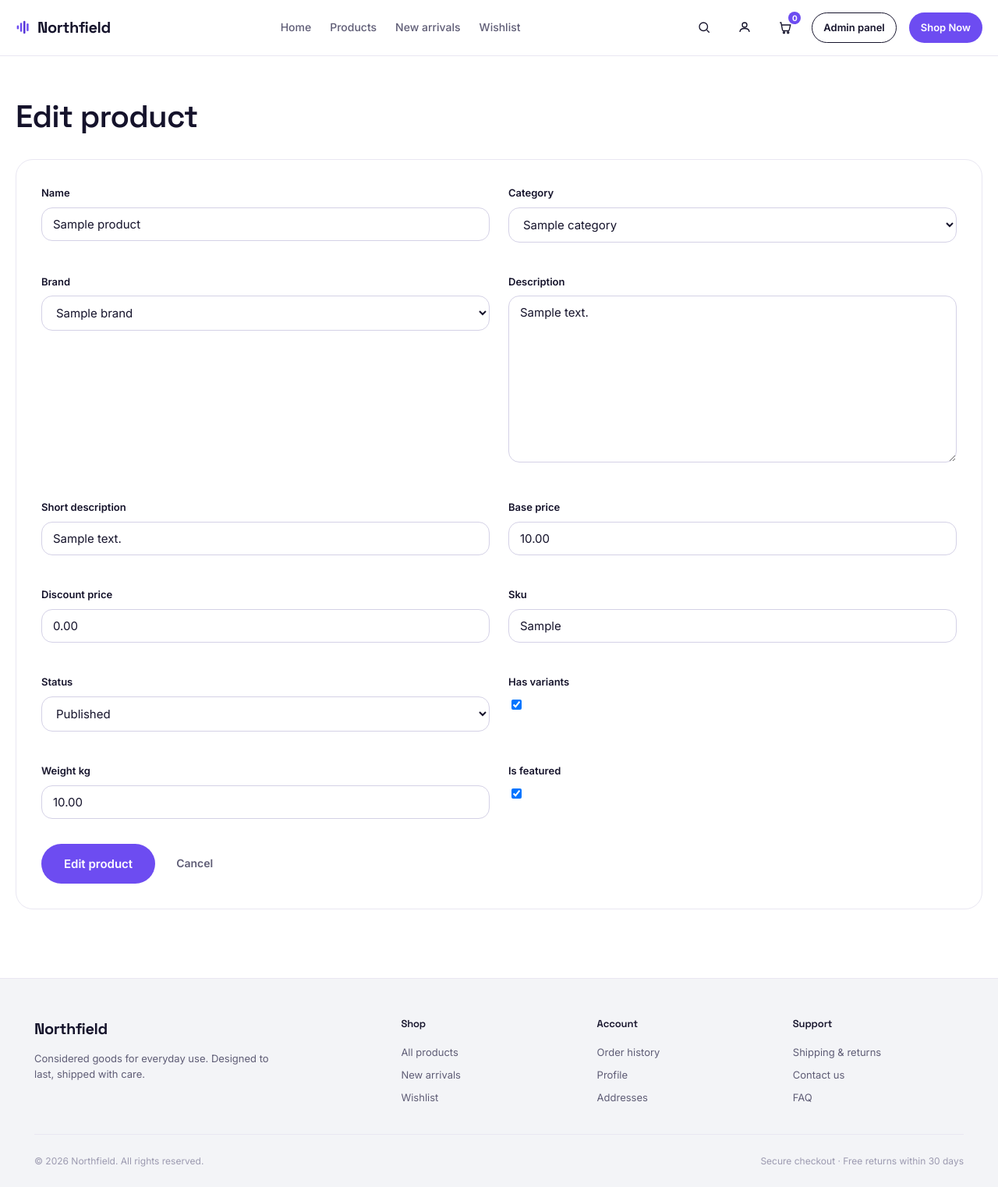
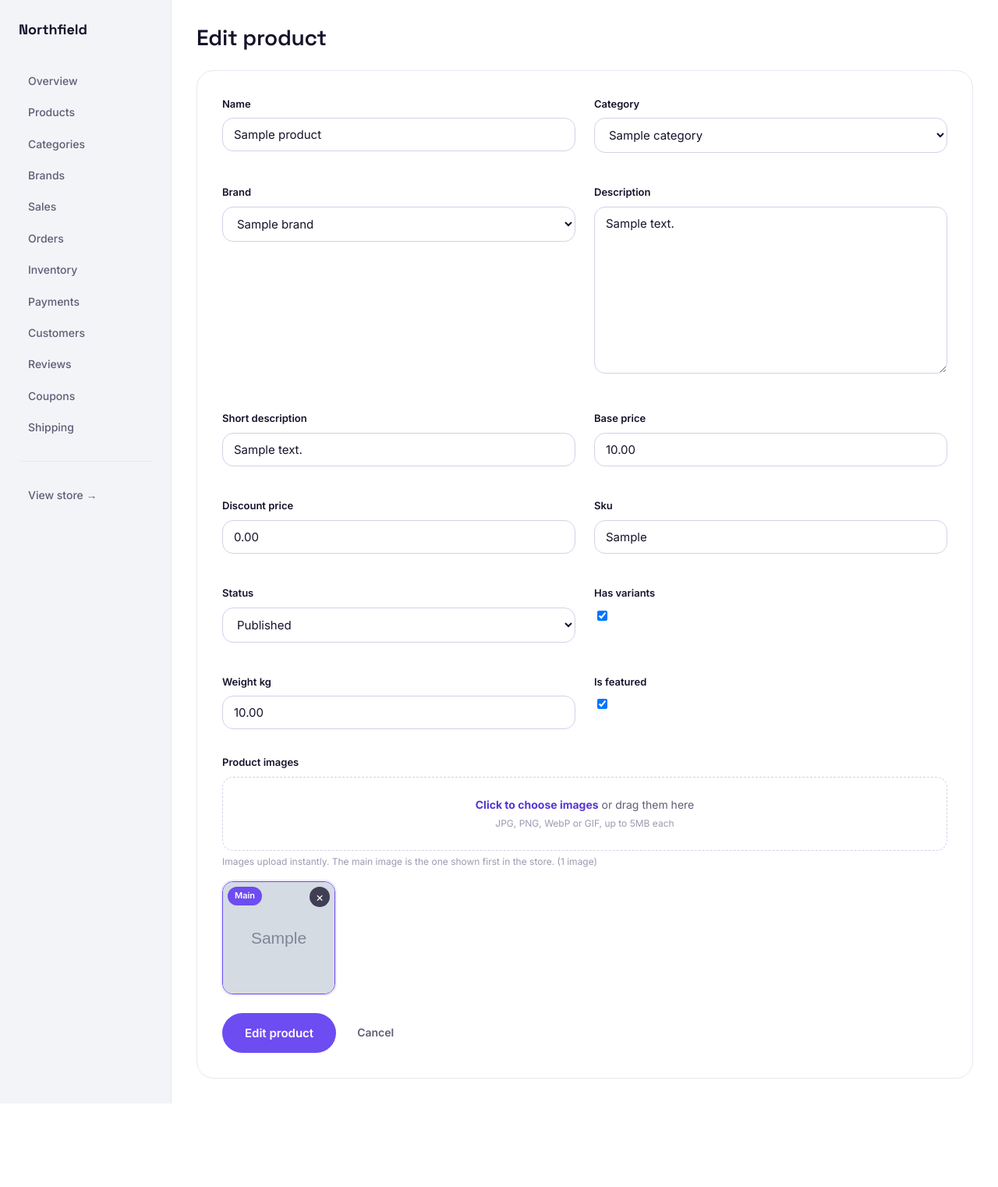
Before and after one commit to Kreativeweb003/ecommerce_website_system, a Django app: a page that uses templates/products/product_form.html in a window 1280 px wide. Shown: the whole page at 78% size. After the commit the page ends 1415 px from the top, so only its background shows below. Run offline with Django 5.2, Linux system fonts and the light colour scheme; a user stored in the database is signed in; tables that the repository leaves empty hold one stand-in row (values such as "Sample post"); grey boxes marked "Sample" are stand-in pictures; parts of the project's set-up code (start-up, migrations or seed data) failed here and were passed over.

Commit message:
Add Ajax functionality to product image

```diff
--- a/products/urls.py
+++ b/products/urls.py
@@ -21,4 +21,8 @@ urlpatterns = [
     path("manage/brands/create/", views.admin_brand_create_view, name="admin_brand_create"),
     path("manage/brands/<int:pk>/edit/", views.admin_brand_update_view, name="admin_brand_update"),
     path("manage/brands/<int:pk>/delete/", views.admin_brand_delete_view, name="admin_brand_delete"),
+
+    path("manage/products/<slug:slug>/images/add/", views.admin_product_image_add_view, name="admin_product_image_add"),
+    path("manage/images/<int:pk>/delete/", views.admin_product_image_delete_view, name="admin_product_image_delete"),
+    path("manage/images/<int:pk>/primary/", views.admin_product_image_primary_view, name="admin_product_image_primary"),
 ]
--- a/products/views.py
+++ b/products/views.py
@@ -8,7 +8,21 @@ from django.core.exceptions import ValidationError
 
 from . import services
 from .forms import ProductForm, ProductImageForm, ProductFilterForm, ProductVariantForm, CategoryForm, BrandForm
-from .models import Product, Category, Brand
+from core.templatetags.cloudinary_extras import optimized
+from .models import Product, Category, Brand, ProductImage
+
+from django.http import JsonResponse
+from django.urls import reverse
+from django.views.decorators.http import require_POST
+
+
+
+
+
+
+
+
+
 
 
 def home_view(request):
@@ -104,9 +118,15 @@ def product_create_view(request):
         form = ProductForm(request.POST)
         if form.is_valid():
             images = request.FILES.getlist("images")
-            product = services.create_product(data=form.cleaned_data, images=images)
-            messages.success(request, "Product created successfully.")
-            return redirect("products:product_detail", slug=product.slug)
+            try:
+                for image_file in images:
+                    services.validate_image_file(image_file)
+            except ValidationError as e:
+                form.add_error(None, e.messages[0])
+            else:
+                services.create_product(data=form.cleaned_data, images=images)
+                messages.success(request, "Product created successfully.")
+                return redirect("products:admin_product_list")
     else:
         form = ProductForm()
 
@@ -123,7 +143,7 @@ def product_update_view(request, slug):
         if form.is_valid():
             services.update_product(product=product, data=form.cleaned_data)
             messages.success(request, "Product updated successfully.")
-            return redirect("products:product_detail", slug=product.slug)
+            return redirect("products:admin_product_list")
     else:
         form = ProductForm(instance=product)
 
@@ -284,3 +304,53 @@ def admin_brand_delete_view(request, pk):
         "brand": brand,
         "product_count": brand.products.count(),
     })
+
+
+
+def _image_json(image):
+    return {
+        "id": image.pk,
+        "thumb_url": optimized(image.image, "q_auto,f_auto,w_300,h_300,c_fill"),
+        "is_primary": image.is_primary,
+        "delete_url": reverse("products:admin_product_image_delete", args=[image.pk]),
+        "primary_url": reverse("products:admin_product_image_primary", args=[image.pk]),
+    }
+
+
+@login_required
+@superuser_required
+@require_POST
+def admin_product_image_add_view(request, slug):
+    product = get_object_or_404(Product, slug=slug)
+    files = request.FILES.getlist("images")
+    if not files:
+        return JsonResponse({"success": False, "error": "No image received."}, status=400)
+
+    added, errors = [], []
+    for image_file in files:
+        try:
+            added.append(_image_json(services.add_product_image(product=product, image_file=image_file)))
+        except ValidationError as e:
+            errors.append(e.messages[0])
+
+    return JsonResponse({"success": bool(added), "images": added, "errors": errors}, status=200 if added else 400)
+
+
+@login_required
+@superuser_required
+@require_POST
+def admin_product_image_delete_view(request, pk):
+    image = get_object_or_404(ProductImage, pk=pk)
+    product = image.product
+    services.delete_product_image(image=image)
+    new_primary = product.images.filter(is_primary=True).first()
+    return JsonResponse({"success": True, "primary_id": new_primary.pk if new_primary else None})
+
+
+@login_required
+@superuser_required
+@require_POST
+def admin_product_image_primary_view(request, pk):
+    image = get_object_or_404(ProductImage, pk=pk)
+    services.set_primary_image(image=image)
+    return JsonResponse({"success": True, "primary_id": image.pk})
--- a/static/css/main.css
+++ b/static/css/main.css
@@ -896,3 +896,139 @@ p { margin: 0; }
 
 .feature-item__title { font-weight: 600; font-size: 14px; }
 .feature-item__meta  { font-size: 12.5px; color: var(--ink-faint); }
+
+
+
+
+
+
+/* ==========================================================================
+   PRODUCT IMAGE MANAGER (admin product form)
+   ========================================================================== */
+
+.visually-hidden {
+  position: absolute;
+  width: 1px;
+  height: 1px;
+  padding: 0;
+  margin: -1px;
+  overflow: hidden;
+  clip: rect(0, 0, 0, 0);
+  white-space: nowrap;
+  border: 0;
+}
+
+.image-zone {
+  display: block;
+  border: 1.5px dashed var(--line-strong);
+  border-radius: var(--radius-md);
+  padding: var(--sp-5);
+  text-align: center;
+  color: var(--ink-soft);
+  font-size: 14px;
+  cursor: pointer;
+  transition: border-color 0.15s var(--ease), background 0.15s var(--ease);
+}
+
+.image-zone strong { color: var(--accent-dark); }
+
+.image-zone:hover,
+.image-zone.is-dragover,
+.image-zone:focus-within {
+  border-color: var(--accent);
+  background: var(--accent-soft);
+}
+
+.image-grid {
+  display: grid;
+  grid-template-columns: repeat(auto-fill, minmax(130px, 1fr));
+  gap: var(--sp-3);
+  margin-top: var(--sp-4);
+}
+
+.image-grid[hidden] { display: none; }
+
+.image-card {
+  position: relative;
+  aspect-ratio: 1 / 1;
+  border-radius: var(--radius-md);
+  overflow: hidden;
+  background: var(--bg-subtle);
+  border: 1px solid var(--line);
+}
+
+.image-card img { width: 100%; height: 100%; object-fit: cover; }
+
+.image-card.is-primary { border-color: var(--accent); box-shadow: 0 0 0 2px var(--accent-soft); }
+
+.image-card__badge {
+  display: none;
+  position: absolute;
+  top: 6px;
+  left: 6px;
+  padding: 3px 9px;
+  border-radius: 999px;
+  background: var(--accent);
+  color: #fff;
+  font-size: 11px;
+  font-weight: 600;
+}
+
+.image-card.is-primary .image-card__badge { display: inline-flex; }
+
+.image-card__remove {
+  position: absolute;
+  top: 6px;
+  right: 6px;
+  width: 26px;
+  height: 26px;
+  border-radius: 999px;
+  border: none;
+  cursor: pointer;
+  background: rgba(21, 19, 43, 0.78);
+  color: #fff;
+  font-size: 16px;
+  line-height: 1;
+  display: flex;
+  align-items: center;
+  justify-content: center;
+}
+
+.image-card__remove:hover { background: var(--danger); }
+
+.image-card__primary {
+  position: absolute;
+  left: 6px;
+  right: 6px;
+  bottom: 6px;
+  padding: 5px 8px;
+  border-radius: 999px;
+  border: none;
+  cursor: pointer;
+  background: rgba(255, 255, 255, 0.92);
+  color: var(--ink);
+  font-size: 11px;
+  font-weight: 600;
+}
+
+.image-card__primary:hover { background: var(--accent); color: #fff; }
+.image-card.is-primary .image-card__primary { display: none; }
+
+.image-card.is-busy { pointer-events: none; }
+.image-card.is-busy img { opacity: 0.45; }
+
+.image-card.is-busy::after {
+  content: "";
+  position: absolute;
+  top: 50%;
+  left: 50%;
+  width: 26px;
+  height: 26px;
+  margin: -13px 0 0 -13px;
+  border: 3px solid var(--line-strong);
+  border-top-color: var(--accent);
+  border-radius: 50%;
+  animation: image-spin 0.7s linear infinite;
+}
+
+@keyframes image-spin { to { transform: rotate(360deg); } }
--- /dev/null
+++ b/static/js/product_images.js
@@ -0,0 +1,220 @@
+document.addEventListener("DOMContentLoaded", () => {
+    const manager = document.getElementById("image-manager");
+    if (!manager) return;
+
+    const mode = manager.dataset.mode;            // "create" or "edit"
+    const uploadUrl = manager.dataset.uploadUrl;  // edit mode only
+    const input = document.getElementById("image-input");
+    const zone = document.getElementById("image-zone");
+    const grid = document.getElementById("image-grid");
+    const counter = document.getElementById("image-count");
+    const cardTemplate = document.getElementById("image-card-template");
+
+    const MAX_BYTES = 5 * 1024 * 1024;
+    const ALLOWED_TYPES = ["image/jpeg", "image/png", "image/webp", "image/gif"];
+
+    let staged = []; // create mode: [{ file, objectUrl, card }]
+
+    // ---------- helpers ----------
+
+    async function postJson(url, formData) {
+        try {
+            const response = await fetch(url, {
+                method: "POST",
+                headers: { "X-Requested-With": "XMLHttpRequest", "X-CSRFToken": CSRF_TOKEN },
+                body: formData || new FormData(),
+            });
+            let data = null;
+            try { data = await response.json(); } catch (_) { /* non-JSON error page */ }
+            return data || { success: false, error: `Request failed (${response.status}).` };
+        } catch (_) {
+            return { success: false, error: "Network error. Please try again." };
+        }
+    }
+
+    function validate(file) {
+        if (!ALLOWED_TYPES.includes(file.type)) return `${file.name} is not a JPG, PNG, WebP or GIF image.`;
+        if (file.size > MAX_BYTES) return `${file.name} is larger than 5MB.`;
+        return null;
+    }
+
+    function makeCard({ src, id = "", deleteUrl = "", primaryUrl = "", primary = false, busy = false }) {
+        const card = cardTemplate.content.firstElementChild.cloneNode(true);
+        card.querySelector("img").src = src;
+        card.dataset.id = id;
+        card.dataset.deleteUrl = deleteUrl;
+        card.dataset.primaryUrl = primaryUrl;
+        card.classList.toggle("is-primary", primary);
+        card.classList.toggle("is-busy", busy);
+        return card;
+    }
+
+    function markPrimary(card) {
+        if (!card) return;
+        grid.querySelectorAll(".image-card.is-primary").forEach((c) => c.classList.remove("is-primary"));
+        card.classList.add("is-primary");
+        grid.prepend(card);
+    }
+
+    function updateUi() {
+        const count = grid.querySelectorAll(".image-card").length;
+        grid.hidden = count === 0;
+        counter.textContent = count ? ` (${count} image${count === 1 ? "" : "s"})` : "";
+
+        if (mode === "create") {
+            grid.querySelectorAll(".image-card.is-primary").forEach((c) => c.classList.remove("is-primary"));
+            const first = grid.querySelector(".image-card");
+            if (first) first.classList.add("is-primary");
+        }
+    }
+
+    // ---------- create mode: stage files, submit with the form ----------
+
+    function syncInput() {
+        const transfer = new DataTransfer();
+        staged.forEach((entry) => transfer.items.add(entry.file));
+        input.files = transfer.files;
+    }
+
+    function stageFiles(files) {
+        for (const file of files) {
+            const error = validate(file);
+            if (error) { showToast(error, "error"); continue; }
+
+            const duplicate = staged.some((s) =>
+                s.file.name === file.name && s.file.size === file.size && s.file.lastModified === file.lastModified);
+            if (duplicate) continue;
+
+            const objectUrl = URL.createObjectURL(file);
+            const card = makeCard({ src: objectUrl });
+            grid.append(card);
+            staged.push({ file, objectUrl, card });
+        }
+        syncInput();
+        updateUi();
+    }
+
+    function removeStaged(card) {
+        const index = staged.findIndex((s) => s.card === card);
+        if (index === -1) return;
+        URL.revokeObjectURL(staged[index].objectUrl);
+        staged.splice(index, 1);
+        card.remove();
+        syncInput();
+        updateUi();
+    }
+
+    function moveStagedToFront(card) {
+        const index = staged.findIndex((s) => s.card === card);
+        if (index <= 0) return;
+        const [entry] = staged.splice(index, 1);
+        staged.unshift(entry);
+        grid.prepend(card);
+        syncInput();
+        updateUi();
+    }
+
+    // ---------- edit mode: upload immediately ----------
+
+    function fillCard(card, data) {
+        card.querySelector("img").src = data.thumb_url;
+        card.dataset.id = data.id;
+        card.dataset.deleteUrl = data.delete_url;
+        card.dataset.primaryUrl = data.primary_url;
+        card.classList.remove("is-busy");
+        if (data.is_primary) markPrimary(card);
+    }
+
+    async function uploadFiles(files) {
+        const jobs = [];
+        for (const file of files) {
+            const error = validate(file);
+            if (error) { showToast(error, "error"); continue; }
+            const objectUrl = URL.createObjectURL(file);
+            const card = makeCard({ src: objectUrl, busy: true });
+            grid.append(card);
+            jobs.push({ file, card, objectUrl });
+        }
+        updateUi();
+
+        for (const job of jobs) {
+            const formData = new FormData();
+            formData.append("images", job.file);
+            const result = await postJson(uploadUrl, formData);
+            URL.revokeObjectURL(job.objectUrl);
+
+            if (result.success && result.images && result.images.length) {
+                fillCard(job.card, result.images[0]);
+            } else {
+                job.card.remove();
+                showToast((result.errors && result.errors[0]) || result.error || "Upload failed.", "error");
+            }
+            updateUi();
+        }
+    }
+
+    // ---------- events ----------
+
+    function handleFiles(fileList) {
+        const files = Array.from(fileList); // copy first: syncInput() replaces input.files
+        if (!files.length) return;
+        if (mode === "create") stageFiles(files); else uploadFiles(files);
+    }
+
+    input.addEventListener("change", () => {
+        handleFiles(input.files);
+        if (mode === "edit") input.value = "";
+    });
+
+    zone.addEventListener("dragover", (event) => { event.preventDefault(); zone.classList.add("is-dragover"); });
+    ["dragleave", "dragend"].forEach((name) =>
+        zone.addEventListener(name, () => zone.classList.remove("is-dragover")));
+    zone.addEventListener("drop", (event) => {
+        event.preventDefault();
+        zone.classList.remove("is-dragover");
+        handleFiles(event.dataTransfer.files);
+    });
+
+    grid.addEventListener("click", async (event) => {
+        const removeBtn = event.target.closest(".js-image-remove");
+        const primaryBtn = event.target.closest(".js-image-primary");
+        if (!removeBtn && !primaryBtn) return;
+
+        const card = event.target.closest(".image-card");
+        if (!card || card.classList.contains("is-busy")) return;
+
+        if (mode === "create") {
+            if (removeBtn) removeStaged(card); else moveStagedToFront(card);
+            return;
+        }
+
+        if (removeBtn) {
+            if (!window.confirm("Remove this image? It will be deleted permanently.")) return;
+            card.classList.add("is-busy");
+            const result = await postJson(card.dataset.deleteUrl);
+            if (result.success) {
+                card.remove();
+                if (result.primary_id) {
+                    markPrimary(grid.querySelector(`.image-card[data-id="${result.primary_id}"]`));
+                }
+                updateUi();
+                showToast("Image removed.");
+            } else {
+                card.classList.remove("is-busy");
+                showToast(result.error || "Could not remove the image.", "error");
+            }
+        } else {
+            card.classList.add("is-busy");
+            const result = await postJson(card.dataset.primaryUrl);
+            card.classList.remove("is-busy");
+            if (result.success) {
+                markPrimary(card);
+                showToast("Main image updated.");
+            } else {
+                showToast(result.error || "Could not update the main image.", "error");
+            }
+        }
+    });
+
+    updateUi();
+});
--- a/templates/products/product_form.html
+++ b/templates/products/product_form.html
@@ -1,13 +1,18 @@
-{% extends "base.html" %}
+{% extends "dashboard/_dash_base.html" %}
+{% load static %}
+{% load cloudinary_extras %}
 
-{% block title %}{{ action }} product — Northfield{% endblock %}
+{% block dash_title %}{{ action }} product{% endblock %}
+{% block dash_heading %}{{ action }} product{% endblock %}
 
-{% block content %}
-<div class="shell section--tight">
-  <h1 class="display-lg" style="margin-bottom: var(--sp-6);">{{ action }} product</h1>
-
+{% block dash_content %}
 <form method="post" enctype="multipart/form-data" class="form-card form-card--wide">
   {% csrf_token %}
+
+  {% if form.non_field_errors %}
+    <div class="alert alert--error">{{ form.non_field_errors.0 }}</div>
+  {% endif %}
+
   <div class="grid grid--2">
     {% for field in form %}
       <div class="field">
@@ -19,17 +24,64 @@
     {% endfor %}
   </div>
 
-    {% if not product %}
-      <div class="field">
-        <label for="images">Product images</label>
-        <input type="file" id="images" name="images" multiple accept="image/*">
+  <div class="image-manager" id="image-manager"
+       data-mode="{% if product %}edit{% else %}create{% endif %}"
+       {% if product %}data-upload-url="{% url 'products:admin_product_image_add' slug=product.slug %}"{% endif %}
+       style="margin-top: var(--sp-4);">
+
+    <p class="font-semibold text-sm" style="margin-bottom: var(--sp-2);">Product images</p>
+
+    <input type="file" id="image-input" class="visually-hidden"
+           {% if not product %}name="images"{% endif %}
+           accept="image/jpeg,image/png,image/webp,image/gif" multiple>
+
+    <label for="image-input" id="image-zone" class="image-zone">
+      <strong>Click to choose images</strong> or drag them here<br>
+      <span class="text-faint text-xs">JPG, PNG, WebP or GIF, up to 5MB each</span>
+    </label>
+
+    <p class="field-hint">
+      {% if product %}
+        Images upload instantly. The main image is the one shown first in the store.
+      {% else %}
+        Images upload when you save. The first image is the main one; use "Make main" to change it.
+      {% endif %}
+      <span id="image-count"></span>
+    </p>
+
+    <div class="image-grid" id="image-grid">
+      {% if product %}
+        {% for image in product.images.all %}
+          <div class="image-card{% if image.is_primary %} is-primary{% endif %}"
+               data-id="{{ image.pk }}"
+               data-delete-url="{% url 'products:admin_product_image_delete' pk=image.pk %}"
+               data-primary-url="{% url 'products:admin_product_image_primary' pk=image.pk %}">
+            <img src="{{ image.image|optimized:'q_auto,f_auto,w_300,h_300,c_fill' }}" alt="Product image">
+            <span class="image-card__badge">Main</span>
+            <button type="button" class="image-card__remove js-image-remove" aria-label="Remove image">&times;</button>
+            <button type="button" class="image-card__primary js-image-primary">Make main</button>
           </div>
+        {% endfor %}
       {% endif %}
+    </div>
 
-    <div class="row gap-3" style="margin-top: var(--sp-4);">
+    <template id="image-card-template">
+      <div class="image-card">
+        <img src="" alt="Product image">
+        <span class="image-card__badge">Main</span>
+        <button type="button" class="image-card__remove js-image-remove" aria-label="Remove image">&times;</button>
+        <button type="button" class="image-card__primary js-image-primary">Make main</button>
+      </div>
+    </template>
+  </div>
+
+  <div class="row gap-3" style="margin-top: var(--sp-5);">
     <button type="submit" class="btn btn--primary btn--lg">{{ action }} product</button>
-      {% if product %}<a href="{% url 'products:product_detail' slug=product.slug %}" class="btn btn--ghost">Cancel</a>{% endif %}
+    <a href="{% url 'products:admin_product_list' %}" class="btn btn--ghost">Cancel</a>
   </div>
 </form>
-</div>
 {% endblock %}
+
+{% block extra_js %}
+<script src="{% static 'js/product_images.js' %}"></script>
+{% endblock %}
```
Also changed, not shown: products/services.py (+84 -5 lines). Lines whose indentation alone changed are shown as unchanged.
